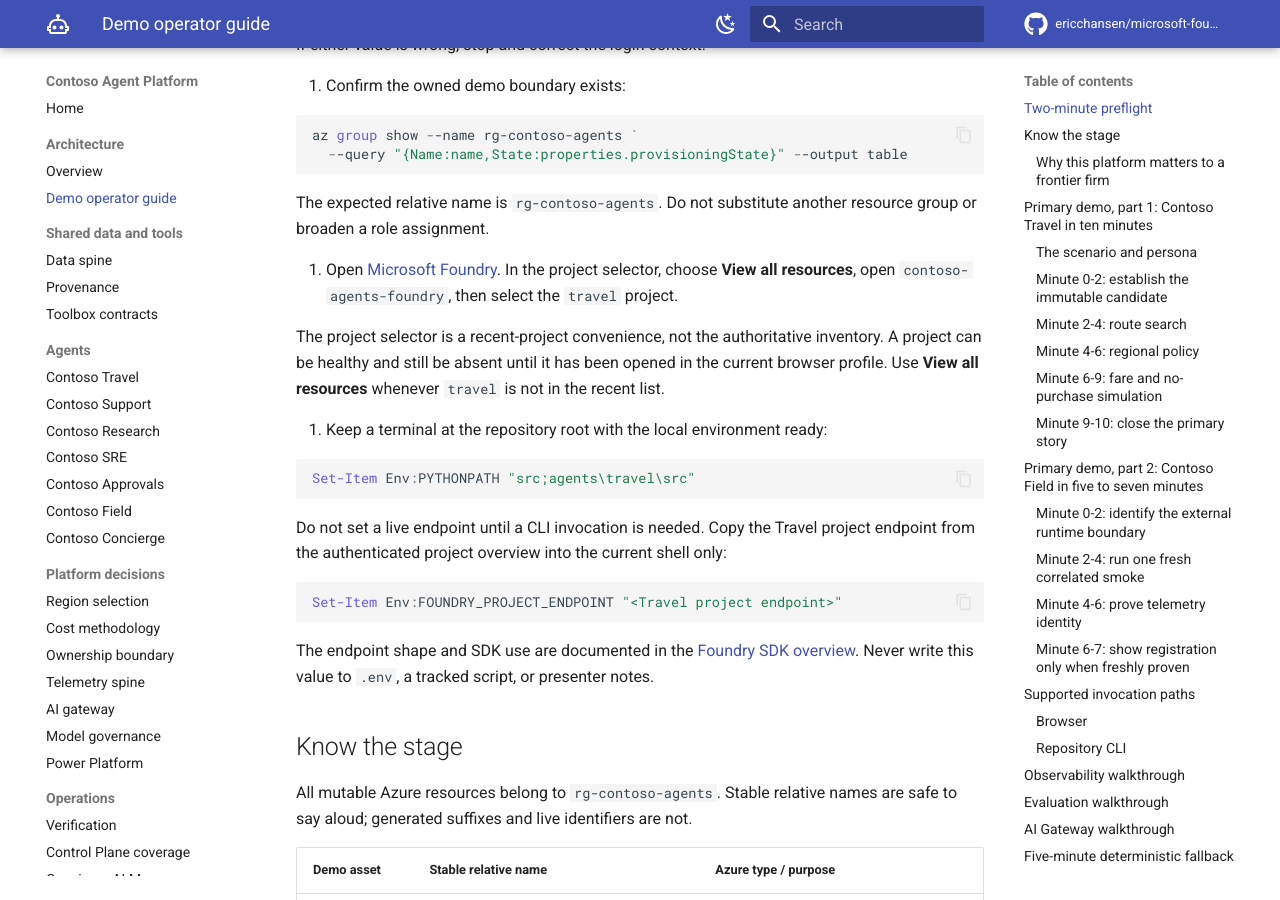
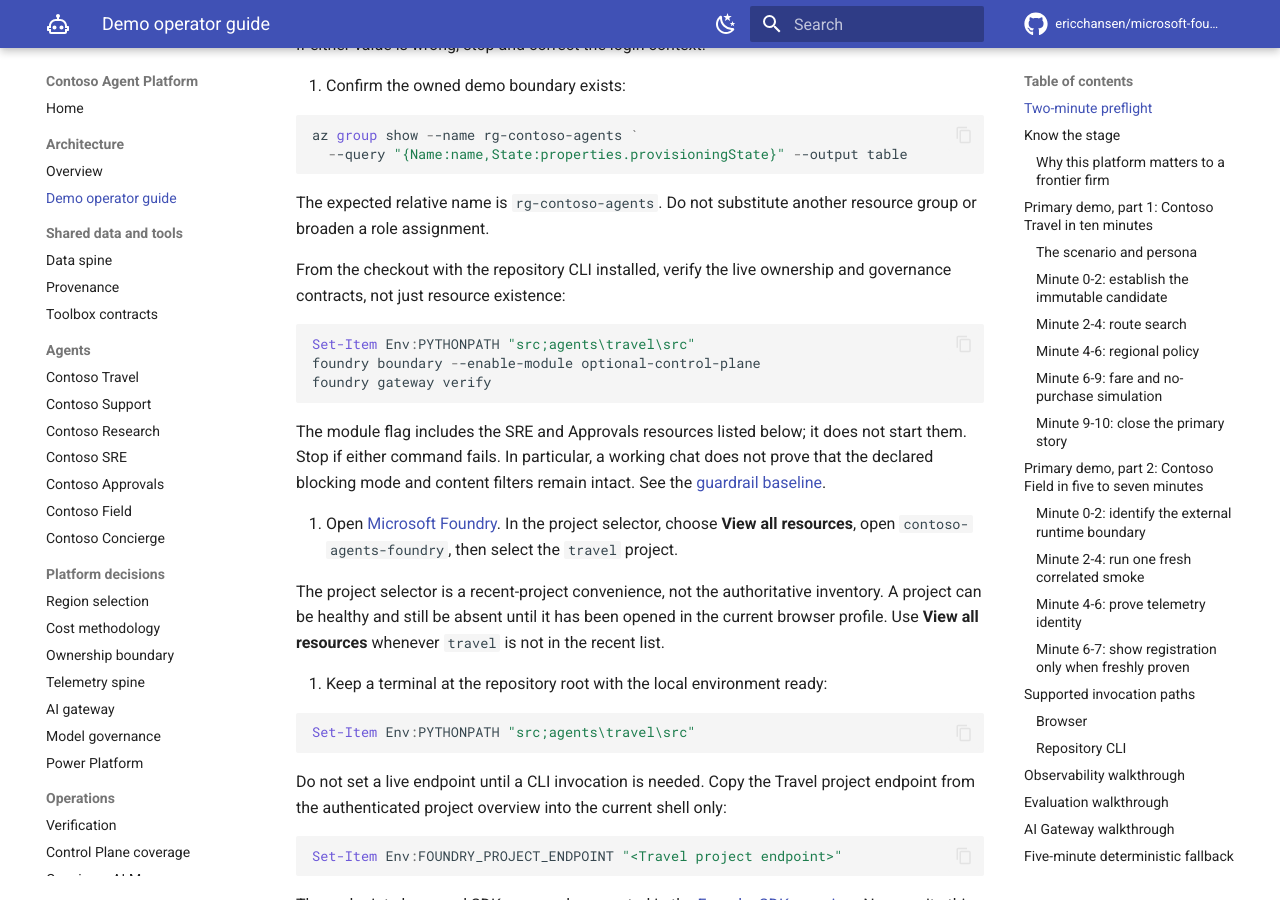
Before and after one commit to ericchansen/microsoft-foundry, an MkDocs documentation site: the page built from docs/demo-guide.md, in a window 1280 px wide and 900 px high, scrolled down 707 px. Built offline with MkDocs 1.6.1 and Material for MkDocs 9.7.7, drawn with Linux system fonts in a browser that asks for light colours; comment, search, counter and statistics services are not loaded.

Commit message:
fix: Preserve demo content guardrails
Keep indirect-attack protection in the declarative baseline and require all binary filters during live verification. Add ownership and governance gates to the presenter preflight so a working chat cannot conceal configuration drift.

Co-authored-by: Copilot App <223556219+Copilot@users.noreply.github.com>

````diff
--- a/docs/demo-guide.md
+++ b/docs/demo-guide.md
@@ -39,6 +39,20 @@ Do this before the audience arrives.
 
    The expected relative name is `rg-contoso-agents`. Do not substitute another
    resource group or broaden a role assignment.
+
+   From the checkout with the repository CLI installed, verify the live
+   ownership and governance contracts, not just resource existence:
+
+   ```powershell
+   Set-Item Env:PYTHONPATH "src;agents\travel\src"
+   foundry boundary --enable-module optional-control-plane
+   foundry gateway verify
+   ```
+
+   The module flag includes the SRE and Approvals resources listed below; it
+   does not start them. Stop if either command fails. In particular, a working
+   chat does not prove that the declared blocking mode and content filters
+   remain intact. See the [guardrail baseline](platform/model-governance.md#content-guardrail-baseline).
 
 3. Open [Microsoft Foundry](https://ai.azure.com/). In the project selector,
    choose **View all resources**, open `contoso-agents-foundry`, then select the
````
Also changed, not shown: docs/platform/model-governance.md (+6 -4 lines), 4 other files.
